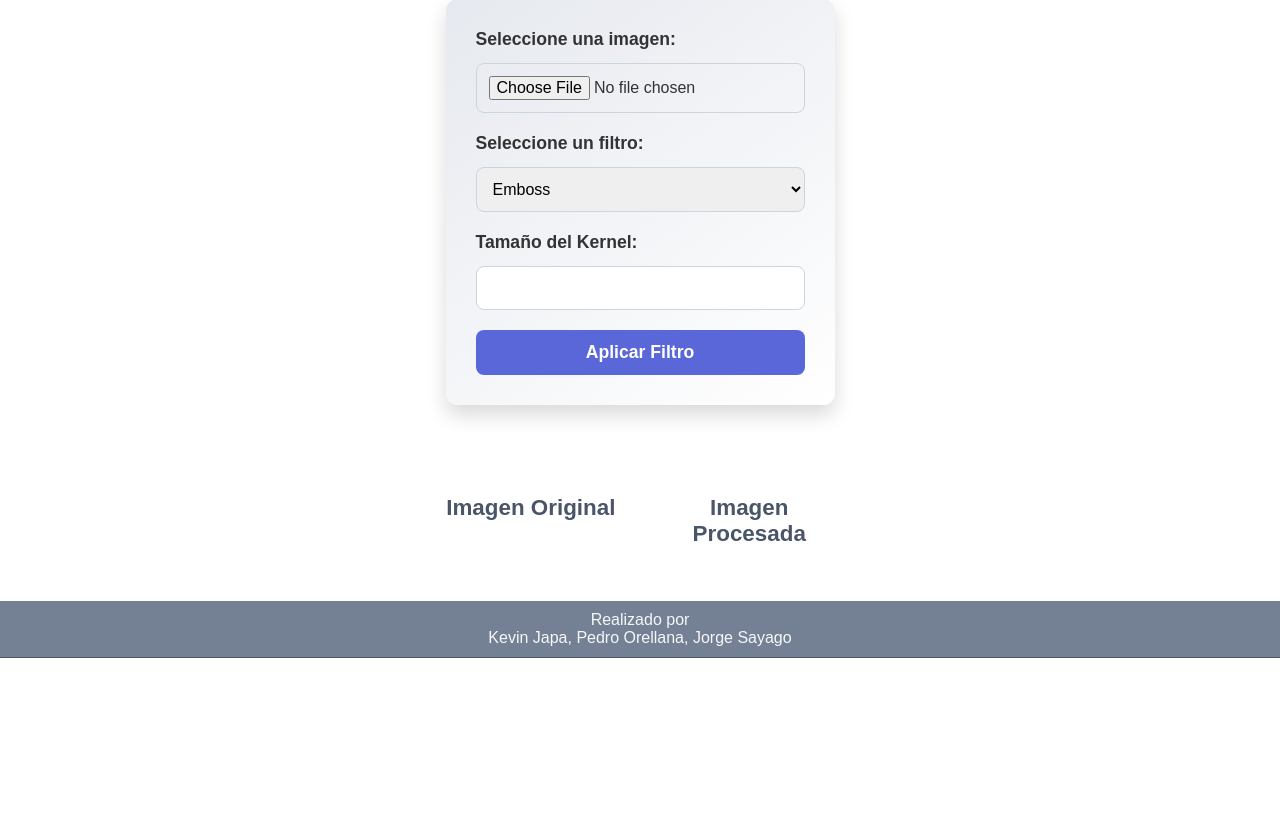
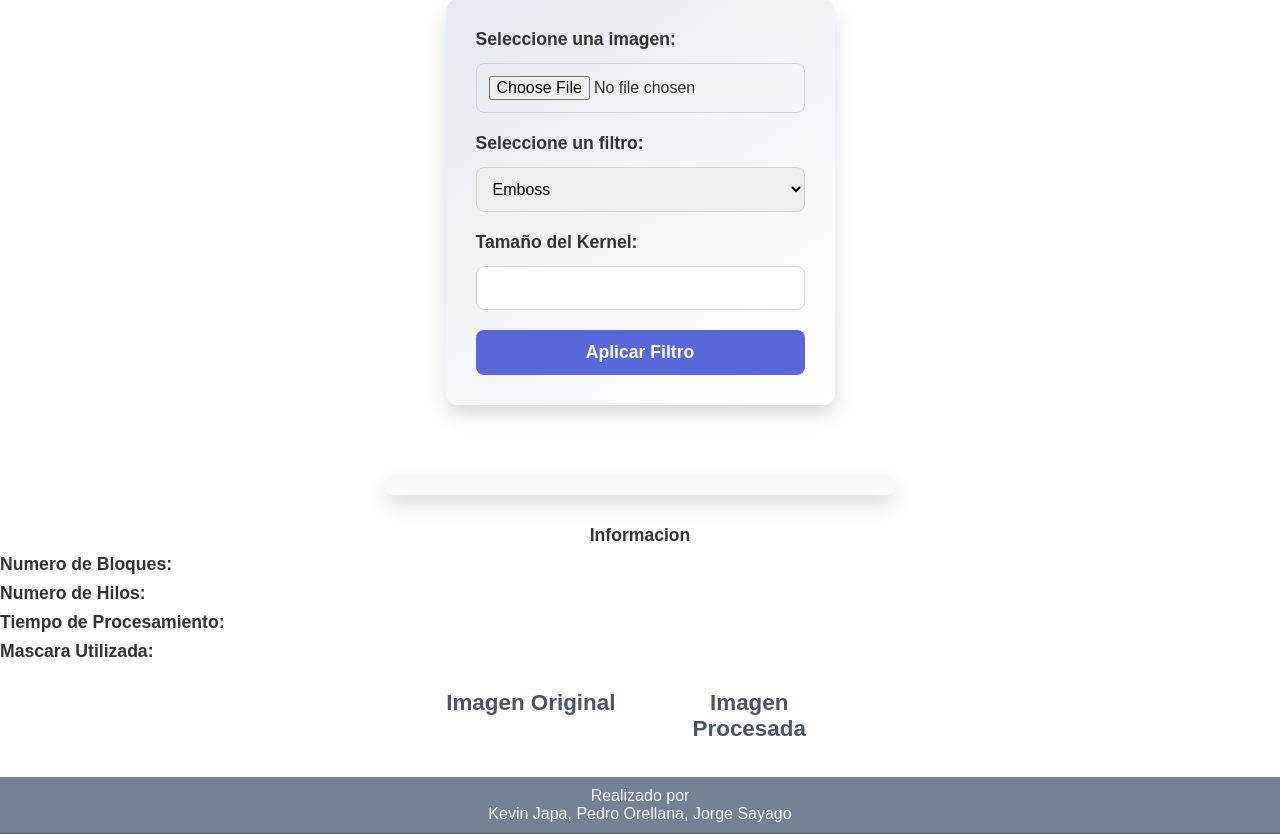
Before and after one commit to kevinjapa/Filtros-con-PYCUDA, a Flask app: page / in a window 1280 px wide. Shown: the part 142-976 px from the top of the page. Before the commit the page ends 800 px from the top, so only its background shows below. Run offline with Flask 3, Linux system fonts and the light colour scheme.

Commit message:
Mejorar la automatización de resultados y la visualización de imágenes en el formulario de carga

```diff
--- a/static/script.js
+++ b/static/script.js
@@ -21,28 +21,16 @@ document.getElementById("uploadForm").onsubmit = async function(event) {
 
     const kernelInput = document.getElementById("kernel_size");
     const kernelOutput = document.getElementById("Mascara");
-    kernelOutput.textContent = "Mascara Utilizada: "+kernelInput.value;
-
-    //  para automatizar los resultados e imagen
-
-
-    // Mostrar las imágenes
-    document.querySelector(".imagen").style.display = "block";
-    // document.getElementById("original").src = "/" + result.original;
-    // document.getElementById("processed").src = "/" + result.processed;
-    // document.getElementById("original").style.display = "block";
-    // document.getElementById("processed").style.display = "block";
+    kernelOutput.textContent = "Mascara Utilizada: "+kernelInput.value + " X " + kernelInput.value;
 
     // Mostrar los resultados
     document.querySelector(".titulos").style.display = "block";
     document.querySelector(".resultado").style.display = "block";
-    // document.getElementById("kernel-size-display").textContent = result.kernel_size;
-    // document.getElementById("bloques").textContent = "Número de Bloques: " + result.bloques;
-    // document.getElementById("hilos").textContent = "Número de Hilos: " + result.hilos;
-    // document.getElementById("Procesamiento").textContent = "Tiempo de Procesamiento: " + result.procesamiento;
-
-    // Mostrar el contenedor de imágenes
-    // document.getElementById("images").style.display = "block";
+    document.getElementById("kernel-size-display").textContent = result.kernel_size;
+    document.getElementById("bloques").textContent = "Número de Bloques: " + result.bloques;
+    document.getElementById("hilos").textContent = "Número de Hilos: " + result.hilos;
+    document.getElementById("Procesamiento").textContent = "Tiempo de Procesamiento: " + result.procesamiento;
+    document.getElementById("images").style.display = "block";
 
 };
 
@@ -54,5 +42,5 @@ document.addEventListener("DOMContentLoaded", function() {
     //     kernelOutput.textContent = "Mascara Utilizada: "+kernelInput.value;
 
     // });
-    document.getElementById("original").textContent = " ";
+    // document.getElementById("original").textContent = " ";
 });
--- a/templates/index.html
+++ b/templates/index.html
@@ -32,7 +32,8 @@
         </form>
     </div>
 
-    <div class="resultado" style="display: none;">
+    <!-- <div class="resultado" style="display: none;"> -->
+    <div class="resultado"></div>
         <label id="informacion">Informacion</label>
         <label id="bloques"> Numero de Bloques: </label>
         <label id="hilos"> Numero de Hilos: </label>
```
